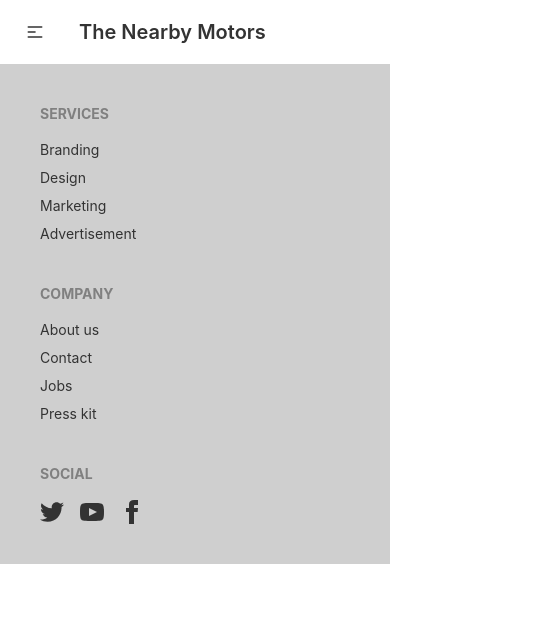
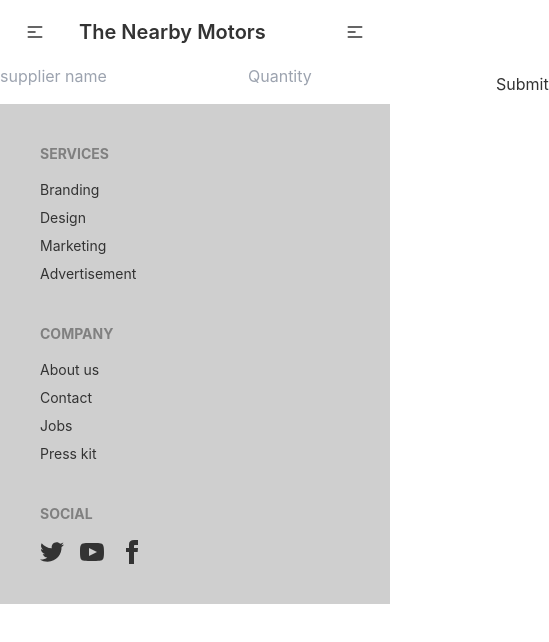
Before and after one commit to shaimun-sharin/the-nearby-motors-client, a React (Create React App) app: page /form in a window 390 px wide. Shown: the top 642 px of the page, 549 px wide, since content can reach past the window. Built offline with nearby package versions, Linux system fonts and the light colour scheme; no server answers.

Commit message:
dashboard created

```diff
--- a/src/App.js
+++ b/src/App.js
@@ -12,6 +12,11 @@ import Header from "./Pages/Shared/Header";
 import Footer from "./Pages/Shared/Footer";
 import { ToastContainer } from "react-toastify";
 import "react-toastify/dist/ReactToastify.css";
+import Dashboard from "./Pages/Dashboard/Dashboard";
+import Form from "./Pages/Home/Form";
+import MyOrders from "./Pages/Dashboard/MyOrders";
+import AddReview from "./Pages/Dashboard/AddReview";
+import MyProfile from "./Pages/Dashboard/MyProfile";
 
 function App() {
   return (
@@ -31,7 +36,13 @@ function App() {
           }
         ></Route>
         <Route path="login" element={<Login></Login>}></Route>
+        <Route path="dashboard" element={<Dashboard></Dashboard>}>
+          <Route index element={<MyOrders></MyOrders>}></Route>
+          <Route path="review" element={<AddReview></AddReview>}></Route>
+          <Route path="profile" element={<MyProfile></MyProfile>}></Route>
+        </Route>
         <Route path="signup" element={<SignUp></SignUp>}></Route>
+        <Route path="form" element={<Form></Form>}></Route>
       </Routes>
       <ToastContainer></ToastContainer>
       <Footer></Footer>
--- /dev/null
+++ b/src/Pages/Dashboard/AddReview.js
@@ -0,0 +1,11 @@
+import React from "react";
+
+const AddReview = () => {
+  return (
+    <div>
+      <h3>add review</h3>
+    </div>
+  );
+};
+
+export default AddReview;
--- /dev/null
+++ b/src/Pages/Dashboard/Dashboard.js
@@ -0,0 +1,32 @@
+import React from "react";
+import { Link, Outlet } from "react-router-dom";
+
+const Dashboard = () => {
+  return (
+    <div class="drawer drawer-mobile">
+      <input id="my-drawer-2" type="checkbox" class="drawer-toggle" />
+      <div className="drawer-content">
+        <h3 className="text-2xl font-bold text-blue-700">
+          Welcome to Dashboard
+        </h3>
+        <Outlet></Outlet>
+      </div>
+      <div class="drawer-side">
+        <label for="my-drawer-2" class="drawer-overlay"></label>
+        <ul class="menu p-4 overflow-y-auto w-80 bg-base-100 text-base-content">
+          <li>
+            <Link to="/dashboard">My Orders</Link>
+          </li>
+          <li>
+            <Link to="/dashboard/review">Add A Review</Link>
+          </li>
+          <li>
+            <Link to="/dashboard/profile">My Profile</Link>
+          </li>
+        </ul>
+      </div>
+    </div>
+  );
+};
+
+export default Dashboard;
--- /dev/null
+++ b/src/Pages/Dashboard/MyOrders.js
@@ -0,0 +1,22 @@
+import React, { useEffect, useState } from "react";
+import { useAuthState } from "react-firebase-hooks/auth";
+import auth from "../../firebase.init";
+
+const MyOrders = () => {
+  const [orders, setOrders] = useState([]);
+  const [user] = useAuthState(auth);
+  useEffect(() => {
+    if (user) {
+      fetch(`http://localhost:5000/order?client=${user.email}`)
+        .then((res) => res.json())
+        .then((data) => setOrders(data));
+    }
+  }, [user]);
+  return (
+    <div>
+      <h2>this is my orders{orders.length}</h2>
+    </div>
+  );
+};
+
+export default MyOrders;
--- /dev/null
+++ b/src/Pages/Dashboard/MyProfile.js
@@ -0,0 +1,11 @@
+import React from "react";
+
+const MyProfile = () => {
+  return (
+    <div>
+      <h6>My Profile</h6>
+    </div>
+  );
+};
+
+export default MyProfile;
--- /dev/null
+++ b/src/Pages/Home/Form.js
@@ -0,0 +1,28 @@
+import React from "react";
+import { useForm } from "react-hook-form";
+
+const Form = () => {
+  const { register, handleSubmit } = useForm();
+  const onSubmit = (data) => console.log(data);
+
+  return (
+    <div>
+      <form className="flex flex-column" onSubmit={handleSubmit(onSubmit)}>
+        <input
+          className="mb-4"
+          placeholder="supplier name"
+          {...register("supplierName")}
+        />
+        <input
+          className="mb-4"
+          placeholder="Quantity"
+          type="text"
+          {...register("quantity")}
+        />
+        <input type="submit" />
+      </form>
+    </div>
+  );
+};
+
+export default Form;
--- a/src/Pages/Home/Home.js
+++ b/src/Pages/Home/Home.js
@@ -1,6 +1,7 @@
 import React from "react";
 import Banner from "./Banner";
 import Clock from "./Clock";
+import Form from "./Form";
 
 import Products from "./Products/Products";
 import Summary from "./Summary";
@@ -12,6 +13,7 @@ const Home = () => {
       <Products></Products>
       <Clock></Clock>
       <Summary></Summary>
+      <Form></Form>
     </div>
   );
 };
--- a/src/Pages/Shared/Header.js
+++ b/src/Pages/Shared/Header.js
@@ -22,6 +22,11 @@ const Header = () => {
       <li>
         <Link to="summary">Summary</Link>
       </li>
+      {user && (
+        <li>
+          <Link to="dashboard">Dashboard</Link>
+        </li>
+      )}
       <li>
         <Link to="contact">Contact</Link>
       </li>
@@ -75,6 +80,24 @@ const Header = () => {
       <div class="navbar-center hidden lg:flex">
         <ul class="menu menu-horizontal p-0 ">{navItems}</ul>
       </div>
+      <div className="navbar-end">
+        <label for="my-drawer-2" tabindex="1" class="btn btn-ghost lg:hidden">
+          <svg
+            xmlns="http://www.w3.org/2000/svg"
+            class="h-5 w-5"
+            fill="none"
+            viewBox="0 0 24 24"
+            stroke="currentColor"
+          >
+            <path
+              stroke-linecap="round"
+              stroke-linejoin="round"
+              stroke-width="2"
+              d="M4 6h16M4 12h8m-8 6h16"
+            />
+          </svg>
+        </label>
+      </div>
     </div>
   );
 };
```
